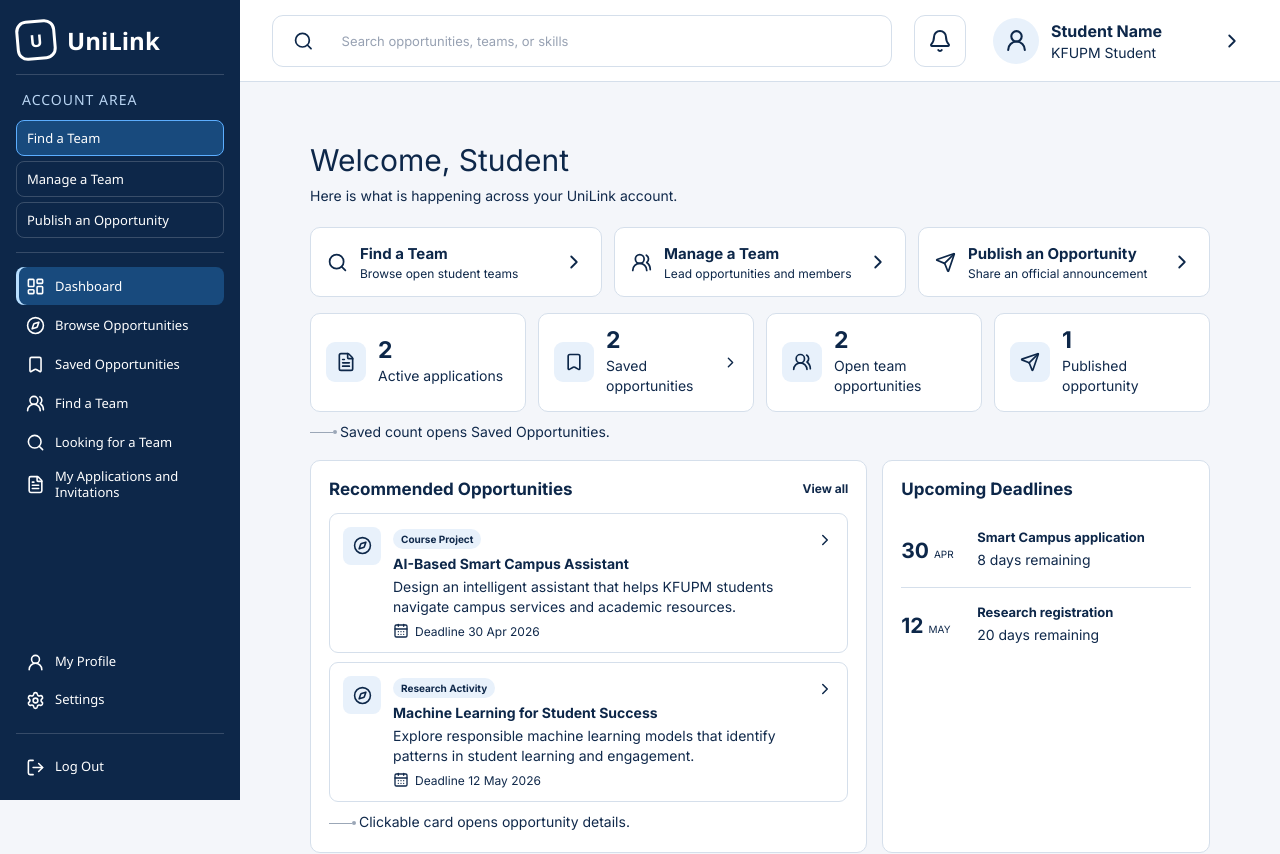
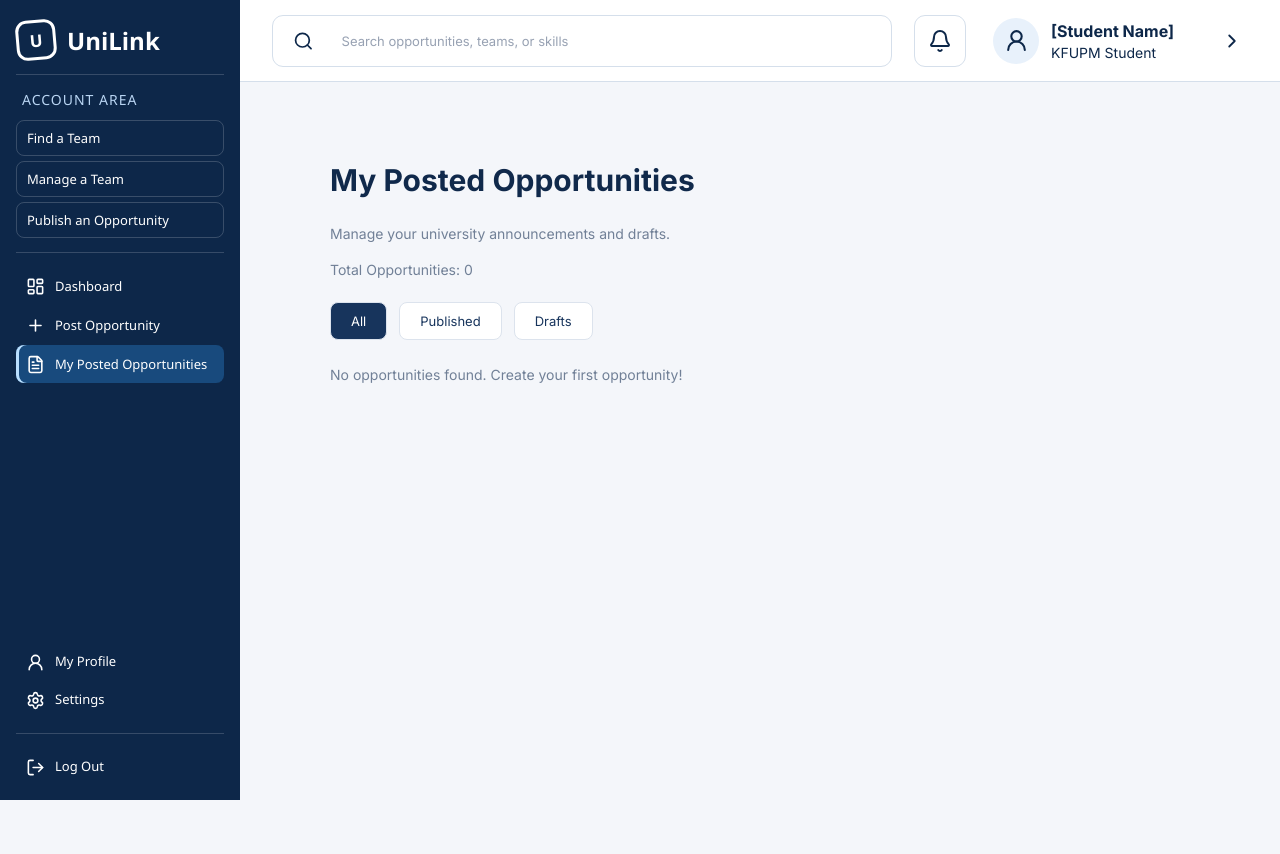
Before and after one commit to amal-almahmud/UniLink, a React (Vite) app: page /my-published-opportunities in a window 1280 px wide. Before the commit this address led to /dashboard. Shown: the top 854 px of the page. Built offline with nearby package versions, Linux system fonts and the light colour scheme.

Commit message:
Add posted opportunities page with status filters

```diff
--- a/src/App.jsx
+++ b/src/App.jsx
@@ -17,6 +17,7 @@ import MyTeam from "./pages/teamLeader/MyTeam";
 import TeamUpdates from "./pages/teamLeader/TeamUpdates";
 
 import CreateUniversityOpportunity from "./pages/opportunityPublisher/CreateUniversityOpportunity";
+import MyPublishedOpportunities from "./pages/opportunityPublisher/MyPublishedOpportunities";
 
 function App() {
   return (
@@ -83,6 +84,11 @@ function App() {
         />
 
         <Route
+          path="/my-published-opportunities"
+          element={<MyPublishedOpportunities />}
+        />
+
+        <Route
           path="*"
           element={<Navigate to="/dashboard" replace />}
         />
--- /dev/null
+++ b/src/pages/opportunityPublisher/MyPublishedOpportunities.css
@@ -0,0 +1,51 @@
+.publisher-opportunities-page {
+    padding: 20px;
+  }
+
+  .opportunities-list {
+    display: grid;
+    grid-template-columns: repeat(auto-fit, minmax(260px, 1fr));
+    gap: 20px;
+    margin-top: 24px;
+  }
+
+  .opportunity-card {
+    background-color: white;
+    border: 1px solid #dce3ed;
+    border-radius: 12px;
+    padding: 20px;
+    box-shadow: 0 2px 8px rgba(0, 0, 0, 0.05);
+  }
+
+  .opportunity-card h3 {
+    color: #17345c;
+    font-size: 20px;
+    margin-bottom: 16px;
+  }
+
+  .opportunity-card p {
+    color: #64748b;
+    font-size: 15px;
+    margin-bottom: 10px;
+  }
+
+.opportunities-filters {
+    display: flex;
+    gap: 12px;
+    margin-top: 20px;
+    flex-wrap: wrap;
+  }
+
+  .opportunities-filters button {
+    padding: 10px 20px;
+    background-color: white;
+    color: #17345c;
+    border: 1px solid #dce3ed;
+    border-radius: 8px;
+    cursor: pointer;
+  }
+
+  .opportunities-filters button.active {
+    background-color: #17345c;
+    color: white;
+  }
--- /dev/null
+++ b/src/pages/opportunityPublisher/MyPublishedOpportunities.jsx
@@ -0,0 +1,77 @@
+import { useState } from "react";
+import "./MyPublishedOpportunities.css";
+import DashboardLayout from "../../layouts/DashboardLayout";
+import opportunityPublisherSidebarItems from "./opportunityPublisherSidebarItems";
+import { getPublisherOpportunities } from "./opportunityStorage";
+
+function MyPublishedOpportunities() {
+  const opportunities = getPublisherOpportunities();
+
+  const [statusFilter, setStatusFilter] = useState("all");
+  const filteredOpportunities = opportunities.filter((opportunity) => {
+    if (statusFilter === "all") {
+      return true;
+    }
+    return opportunity.status === statusFilter;
+  });
+
+  return (
+    <DashboardLayout
+      sidebarItems={opportunityPublisherSidebarItems}
+      activeArea="My Posted Opportunities"
+    >
+      <section className="publisher-opportunities-page">
+        <h1>My Posted Opportunities</h1>
+        <p>Manage your university announcements and drafts.</p>
+
+        <p>Total Opportunities: {opportunities.length}</p>
+
+        <div className="opportunities-filters">
+        <button
+            type="button"
+            className={statusFilter === "all" ? "active" : ""}
+            onClick={() => setStatusFilter("all")}
+        >
+            All
+        </button>
+
+        <button
+            type="button"
+            className={statusFilter === "published" ? "active" : ""}
+            onClick={() => setStatusFilter("published")}
+        >
+            Published
+        </button>
+
+        <button
+            type="button"
+            className={statusFilter === "draft" ? "active" : ""}
+            onClick={() => setStatusFilter("draft")}
+        >
+            Drafts
+        </button>
+        </div>
+
+        <div className="opportunities-list">
+        {filteredOpportunities.length === 0 ? (
+            <p>No opportunities found. Create your first opportunity!</p>
+        ) : (
+            filteredOpportunities.map((opportunity) => (
+            <div className="opportunity-card" key={opportunity.id}>
+                <h3>{opportunity.title || "Untitled Opportunity"}</h3>
+
+                <p>Category: {opportunity.category || "Not specified"}</p>
+
+                <p>Event Date: {opportunity.eventDate || "Not specified"}</p>
+
+                <p>Status: {opportunity.status}</p>
+            </div>
+            ))
+        )}
+        </div>
+      </section>
+    </DashboardLayout>
+  );
+}
+
+export default MyPublishedOpportunities;
```
